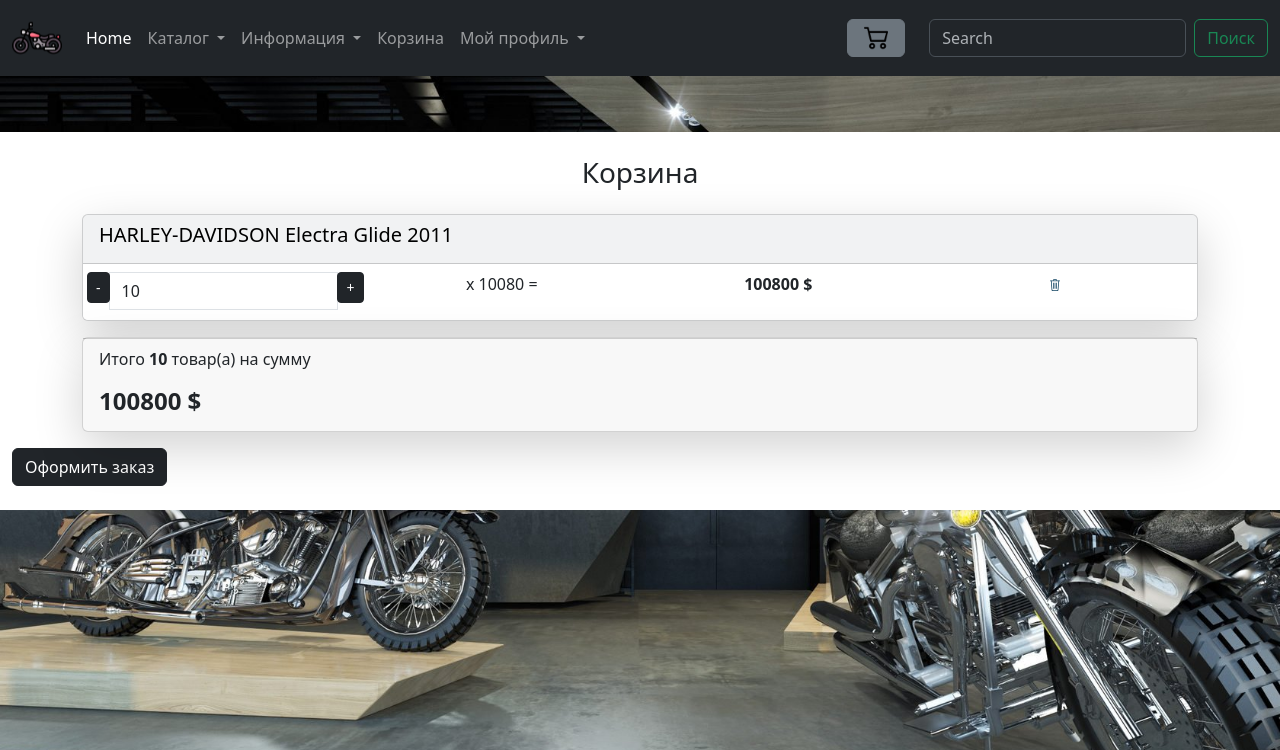
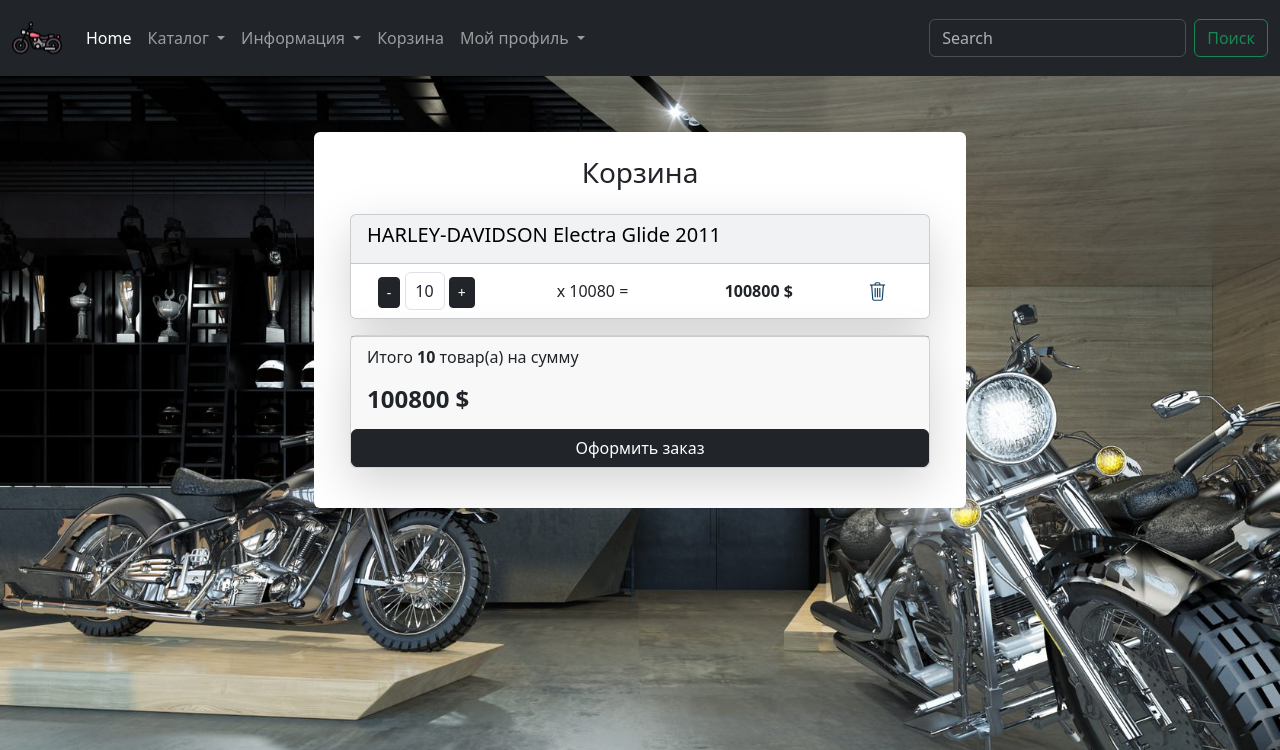
Before and after one commit to artur030303/Project-My-site, a Django app: page /user/users-basket/ in a window 1280 px wide. Shown: the top 750 px of the page. Run offline with Django 4.2, Linux system fonts and the light colour scheme; a user stored in the database is signed in; data comes from the database, SQL or seed files in the repository; tables that the repository leaves empty hold one stand-in row (values such as "Sample post").

Commit message:
basket_done

```diff
--- a/baskets/templates/baskets/includes/included_basket.html
+++ b/baskets/templates/baskets/includes/included_basket.html
@@ -4,46 +4,54 @@
 {% user_baskets request as baskets %}
 
 <div class="card mb-3 text-bg-light shadow-lg">
-    {% for basket in baskets  %}
-       <div class="card-header">
+    {% for basket in baskets %}
+        <div class="card-header">
             <h5 class="card-title">{{ basket.product.name }}</h5>
         </div>
         <ul class="list-group list-group-flush">
             <li class="list-group-item">
-                <div class="row text-center">
-                    <div class="col p-0">
-                        <div class="input-group">
-                            <span class="input-group-btn">
-                                <button type="button" class="btn btn-dark btn-sm decrement"
-                                    data-cart-id="" data-cart-change-url="">-</button>
-                            </span>
-                            <input type="text" class="form-control number" value="{{ basket.quantity }}"
-                                readonly>
-                            <span class="input-group-btn">
-                                <button type="button" class="btn btn-dark btn-sm increment"
-                                    data-cart-id="" data-cart-change-url="">+</button>
-                            </span>
-                        </div>
+                <div class="row align-items-center text-center">
+                    <!-- Колонка управления количеством -->
+                       <div class="col-3">
+                        <form action="{% url 'basket:basket_change' basket.id %}" method="post" style="display: inline;">
+                             {% csrf_token %}
+                             <input type="hidden" name="action" value="decrement">
+                             <button type="submit" class="btn btn-dark btn-sm">-</button>
+                         </form>
+                           <input type="text" class="form-control text-center number px-1 d-inline-block"
+                             value="{{ basket.quantity }}" readonly style="width: 40px;">
+                        <form action="{% url 'basket:basket_change' basket.id %}" method="post" style="display: inline;">
+                             {% csrf_token %}
+                             <input type="hidden" name="action" value="increment">
+                             <button type="submit" class="btn btn-dark btn-sm">+</button>
+                        </form>
                     </div>
-                    <div class="col p-0">
-                        <p>x {{ basket.product.sell_price }} = </p>
+                    <div class="col-4">
+                        <p class="m-0">x {{ basket.product.sell_price }} =</p>
                     </div>
-                    <div class="col p-0"><strong>{{ basket.products_price }} $</strong></div>
-                    <div class="col p-0">
-                        <a href="{% url 'basket:basket_remove' 1 %}" class="remove-from-cart" data-cart-id="">
+                    <div class="col-3">
+                        <strong>{{ basket.products_price }} $</strong>
+                    </div>
+                    <div class="col-2">
+                        <a href="{% url 'basket:basket_remove' basket.id %}" class="remove-from-cart" data-cart-id="">
                             <img class="mx-1" src="{% static 'source1/icons_site/icon_delete.svg' %}"
-                                alt="Catalog Icon" width="16" height="16">
+                                alt="Delete Icon" width="25" height="25">
                         </a>
                     </div>
                 </div>
             </li>
         </ul>
     {% endfor %}
+</div>
 
-    </div>
     <div class="card mb-3 shadow-lg">
         <div class="card-footer">
             <p class="float-left">Итого <strong>{{ baskets.total_quantity }}</strong> товар(а) на сумму</p>
             <h4 class="float-left"><strong>{{ baskets.total_price }} $</strong></h4>
         </div>
+        {% if baskets %}
+            <a class="btn btn-dark" href="../orders/create_order.html">
+              Оформить заказ
+            </a>
+        {% endif %}
 </div>
--- a/baskets/urls.py
+++ b/baskets/urls.py
@@ -6,10 +6,6 @@ app_name = "baskets"
 
 urlpatterns = [
     path("basket_add/<slug:product_slug>/", views.basket_add, name="basket_add"),
-    path(
-        "basket_change/<slug:product_slug>/", views.basket_change, name="basket_change"
-    ),
-    path(
-        "basket_remove/<slug:product_slug>/", views.basket_remove, name="basket_remove"
-    ),
+    path("basket_change/<int:basket_id>/", views.basket_change, name="basket_change"),
+    path("basket_remove/<int:basket_id>/", views.basket_remove, name="basket_remove"),
 ]
--- a/goods/templates/goods/product.html
+++ b/goods/templates/goods/product.html
@@ -129,8 +129,11 @@
                         </div>
                       </div>
                     </div>
-                    <a href="{% url 'basket:basket_add' product.slug %}" class="btn btn-success position-absolute bottom-0 end-0 m-3">Купить</a>
+                    {% if user.is_authenticated %}
+                       <a href="{% url 'basket:basket_add' product.slug %}" class="btn btn-success position-absolute bottom-0 end-0 m-3">Купить</a>
+                    {% endif %}
                   </div>
+
                 </div>
               </div>
 {% endblock content %}
--- a/static/source1/js/script.js
+++ b/static/source1/js/script.js
@@ -55,21 +55,3 @@ document.addEventListener("DOMContentLoaded", () => {
     row.classList.add("appear");
   }, 100);
 });
-
-//**открытие корзины (значок) */
-document.addEventListener("DOMContentLoaded", function () {
-  const modalButton = document.getElementById("modalButton");
-  const includedBasket = document.getElementById("includedBasket");
-
-  // Показать корзину при нажатии на кнопку
-  modalButton.addEventListener("click", function () {
-    includedBasket.style.display = "flex"; // Показываем корзину
-  });
-
-  // Закрытие корзины при клике на фон (внешнюю часть модального окна)
-  includedBasket.addEventListener("click", function (e) {
-    if (e.target === includedBasket) {
-      includedBasket.style.display = "none"; // Скрываем корзину
-    }
-  });
-});
--- a/static/source1/styles/mycss.css
+++ b/static/source1/styles/mycss.css
@@ -185,26 +185,3 @@ span.close-btn {
   padding: 15px;
   border-radius: 20px;
 }
-/* стили для значка корзины*/
-.hidden-basket {
-  display: none;
-  position: fixed;
-  top: 0;
-  left: 0;
-  width: 100vw;
-  height: 100vh;
-  background: rgba(0, 0, 0, 0.5); /* Затемнение фона */
-  z-index: 1050; /* Поверх всего остального */
-
-  justify-content: center;
-  align-items: center;
-}
-
-.basket-content {
-  background: white;
-  padding: 20px;
-  border-radius: 8px;
-  box-shadow: 0 4px 10px rgba(0, 0, 0, 0.3);
-  width: 90%;
-  max-width: 500px; /* Максимальная ширина */
-}
--- a/templates/base.html
+++ b/templates/base.html
@@ -58,7 +58,6 @@
                   >Home</a
                 >
               </li>
-
              <li class="nav-item dropdown">
                 <a
                   class="nav-link dropdown-toggle"
@@ -70,15 +69,12 @@
                   Каталог
                 </a>
                 <ul class="dropdown-menu">
-
                   {% tag_categories as categories %}
                   {% for category in categories %}
                   <li><a class="dropdown-item text-white" href="{% url 'catalog:index' category.slug %}">{{category.name}}</a></li>
                   {% endfor %}
-
                 </ul>
               </li>
-
               <li class="nav-item dropdown">
                 <a
                   class="nav-link dropdown-toggle"
@@ -90,37 +86,27 @@
                   Информация
                 </a>
                 <ul class="dropdown-menu">
-
                   <li>
                     <a class="dropdown-item text-white" href="{% url 'main:about_us' %}">О нас</a>
                   </li>
                 </ul>
               </li>
-
-
                <li class="nav-item">
                   <a class="nav-link  " href="{% url 'user:users_basket'%}">Корзина</a>
                </li>
 
-
-
-
-
-
-
-                     {% if not user.is_authenticated %}
+                    {% if not user.is_authenticated %}
                          <li class="nav-item">
                             <a class="nav-link" href="{% url 'user:login' %}?next={{ request.path }}">Войти</a>
 
                          </li>
-                     {% else %}
+                    {% else %}
                          <li class="nav-item dropdown ">
                              <a class="nav-link dropdown-toggle " href="#" role="button"
                                 data-bs-toggle="dropdown" aria-expanded="false">
                                 Мой профиль
                              </a>
                              <ul class="dropdown-menu">
-                                <li><a class="dropdown-item  text-white" href="carts/cart.html">Корзина</a></li>
                                 <li><a class="dropdown-item  text-white" href="{% url 'user:profile' %}">Личный кабинет</a>
                                 </li>
                                 {% if user.is_admin or user.is_staff %}
@@ -136,24 +122,6 @@
 
                     {% endif %}
             </ul>
-
-
-          <div class="d-flex align-items-center">
-            <div>
-                <button type="button" class="btn btn-secondary d-flex ms-2" id="modalButton" aria-expanded="false">
-                    <img class="mx-1" src="{% static 'source1/icons_site/basket.png' %}" alt="Catalog Icon" width="24" height="24">
-                    <span id="goods-in-cart-count">{{ baskets.total_quantity }}</span>
-                </button>
-              </div>
-              <div id="includedBasket" class="hidden-basket">
-                 <div class="basket-content">
-                  {% include "baskets/includes/included_basket.html" %}
-                 </div>
-              </div>
-
-
-
-
               <form class="d-flex ms-4" role="search" action="{% url 'catalog:search' %}" method="get">
                 <input
                 class="form-control me-2"
--- a/users/templates/users/users_basket.html
+++ b/users/templates/users/users_basket.html
@@ -6,16 +6,18 @@
     <div class="row">
          <div class="container mt-5">
              <div class="row justify-content-center">
-                 <div class=" bg-white p-4 mb-4 mx-2 rounded custom-shadow">
+                 <div class="col-md-6 bg-white p-4 mb-4 mx-2 rounded custom-shadow">
                      <h3 class="text-center mb-4">Корзина</h3>
                      <div class="container" id="cart-items-container">
-                         <!-- Разметка корзины -->
+
                          {% include "baskets/includes/included_basket.html" %}
-                         <!-- Закончилась разметка корзины -->
+
                      </div>
-                     <a class="btn btn-dark" href="../orders/create_order.html">
-                         Оформить заказ
-                     </a>
+                     {% if baskets %}
+                        <a class="btn btn-dark" href="../orders/create_order.html">
+                            Оформить заказ
+                        </a>
+                     {% endif %}
                  </div>
              </div>
          </div>
```
Also changed, not shown: baskets/views.py (+15 -4 lines), goods/templates/goods/catalog.html (+7 -3 lines), users/templates/users/profile.html (+9 -7 lines).
